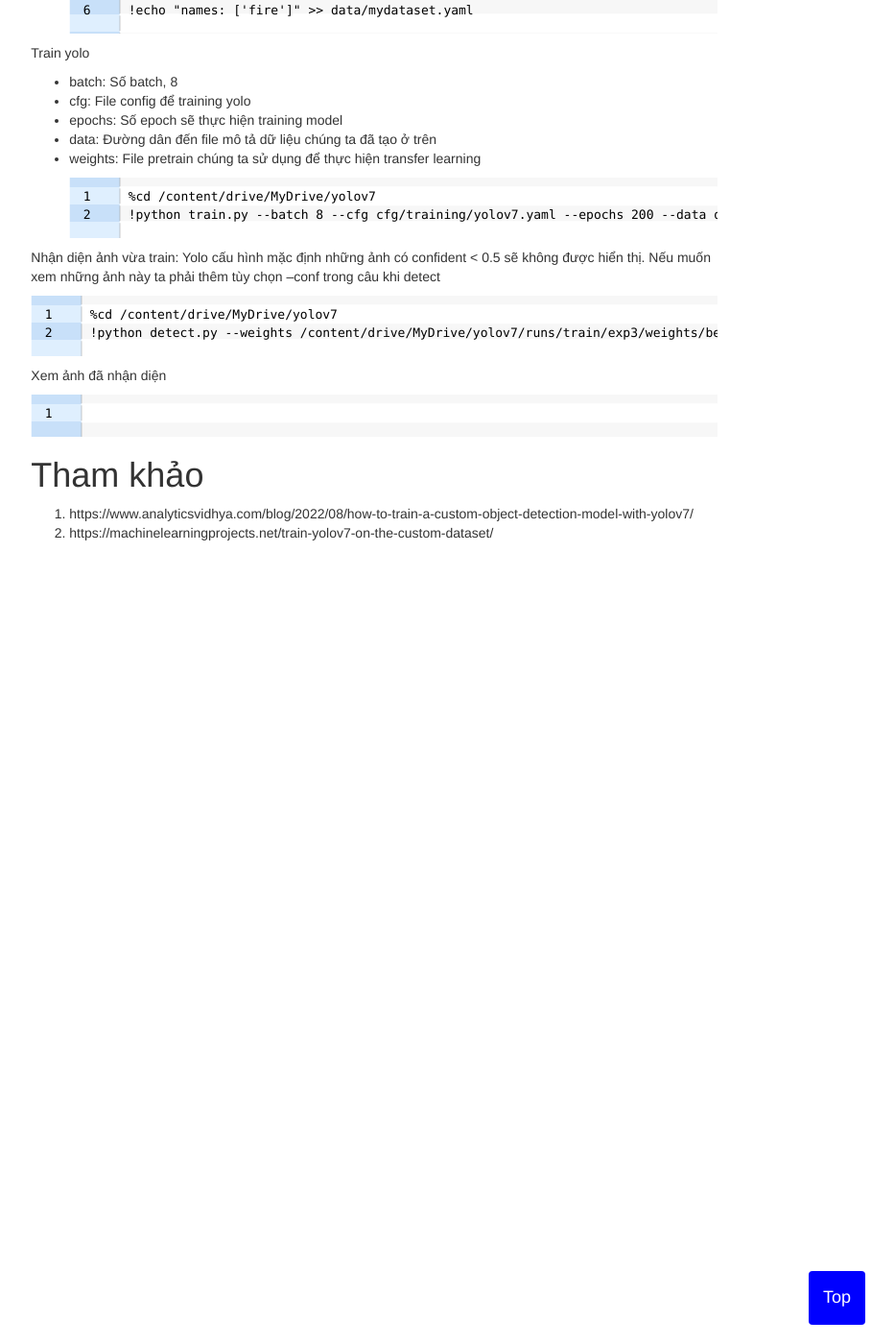
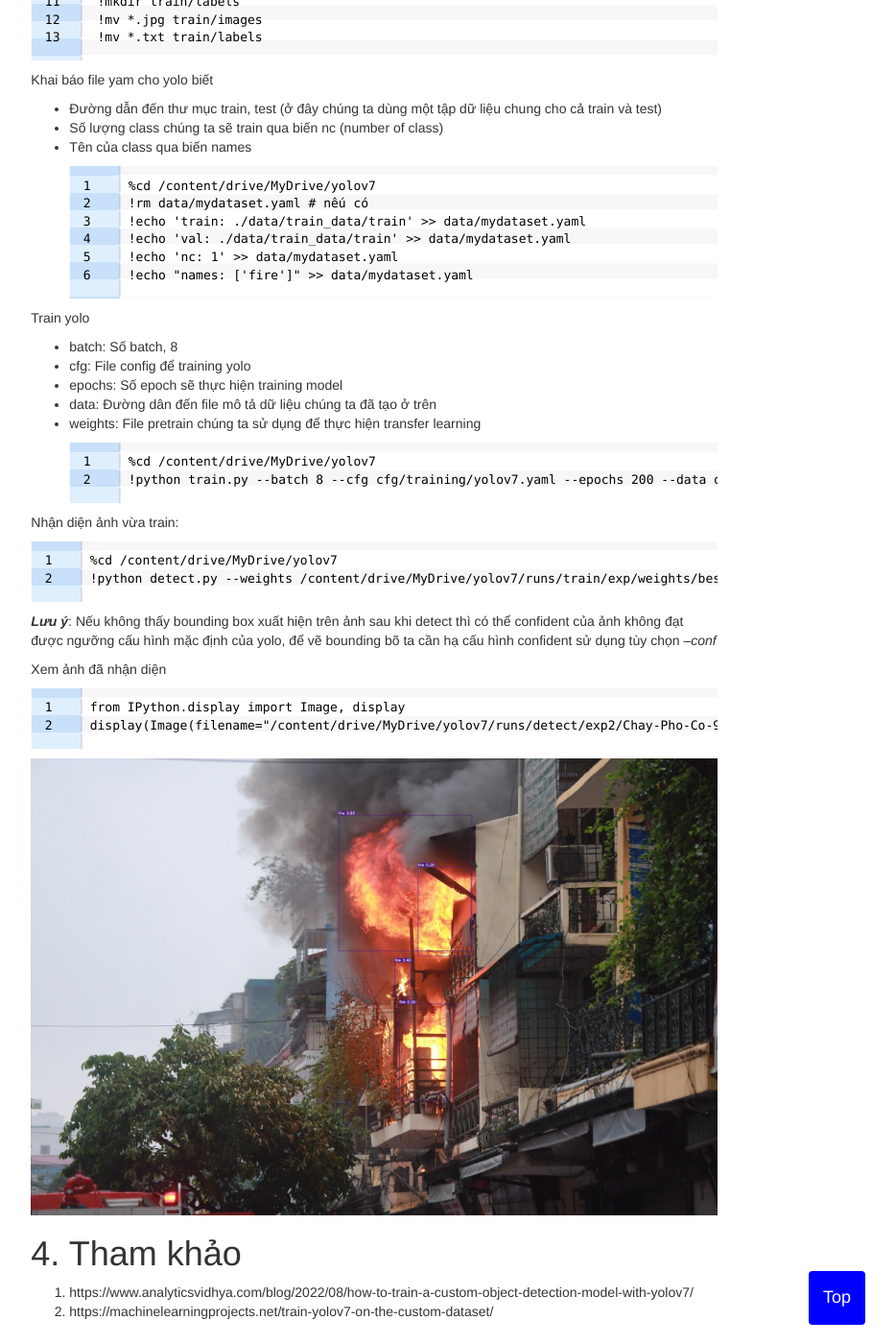
Before and after one commit to d12life/d12life.github.io, a Jekyll site: the page built from _posts/2022-12-16-04-thuc-hanh-yolov7.md, in a window 1280 px wide and 1400 px high, scrolled down 2862 px. Shown: the whole window at 96% size, without its empty margins (250-1183 px from the left). Built offline with Jekyll 4.4.1, drawn with Linux system fonts in a browser that asks for light colours; nearby versions of some CDN libraries; some of the changed text lies outside the part shown.

Commit message:
cập nhật bài viết về yolov7

````diff
--- a/_posts/2022-12-16-04-thuc-hanh-yolov7.md
+++ b/_posts/2022-12-16-04-thuc-hanh-yolov7.md
@@ -66,6 +66,8 @@
 %cd /content/drive/MyDrive/yolov7
 !pip install -r requirements.txt
 ```
+Thực hiện annotation dữ liệu fire với công cụ labelimg, dữ liệu sau khi được gán nhãn có dạng như sau
+![image](/assets/images/lesson_7/935654ce-1185-4906-96bc-be74d7c5da46.png)
 
 Giải nén dữ liệu để training model
 ```
@@ -116,17 +118,20 @@
 !python train.py --batch 8 --cfg cfg/training/yolov7.yaml --epochs 200 --data data/mydataset.yaml --weights 'pretrain/yolov7.pt'
 ```
 
-Nhận diện ảnh vừa train: Yolo cấu hình mặc định những ảnh có confident < 0.5 sẽ không được hiển thị. Nếu muốn xem những ảnh này ta phải thêm tùy chọn --conf trong câu khi detect
+Nhận diện ảnh vừa train:
 ```
 %cd /content/drive/MyDrive/yolov7
-!python detect.py --weights /content/drive/MyDrive/yolov7/runs/train/exp3/weights/best.pt --source test/Chay-Pho-Co-9.jpg
+!python detect.py --weights /content/drive/MyDrive/yolov7/runs/train/exp/weights/best.pt --source test/Chay-Pho-Co-9.jpg --conf 0.2
 ```
+***Lưu ý***: Nếu không thấy bounding box xuất hiện trên ảnh sau khi detect thì có thể confident của ảnh không đạt được ngưỡng cấu hình mặc định của yolo, để vẽ bounding bõ ta cần hạ cấu hình confident sử dụng tùy chọn *--conf*
 
 Xem ảnh đã nhận diện
 ```
+from IPython.display import Image, display
+display(Image(filename="/content/drive/MyDrive/yolov7/runs/detect/exp2/Chay-Pho-Co-9.jpg"))
+```
+![image](/assets/images/lesson_7/fire_detect.jpg)
 
-```
-
-# Tham khảo
+# 4. Tham khảo
 1. https://www.analyticsvidhya.com/blog/2022/08/how-to-train-a-custom-object-detection-model-with-yolov7/
 2. https://machinelearningprojects.net/train-yolov7-on-the-custom-dataset/
````
Also changed, not shown: assets/images/lesson_7/935654ce-1185-4906-96bc-be74d7c5da46.png (added), assets/images/lesson_7/fire_detect.jpg (added).
